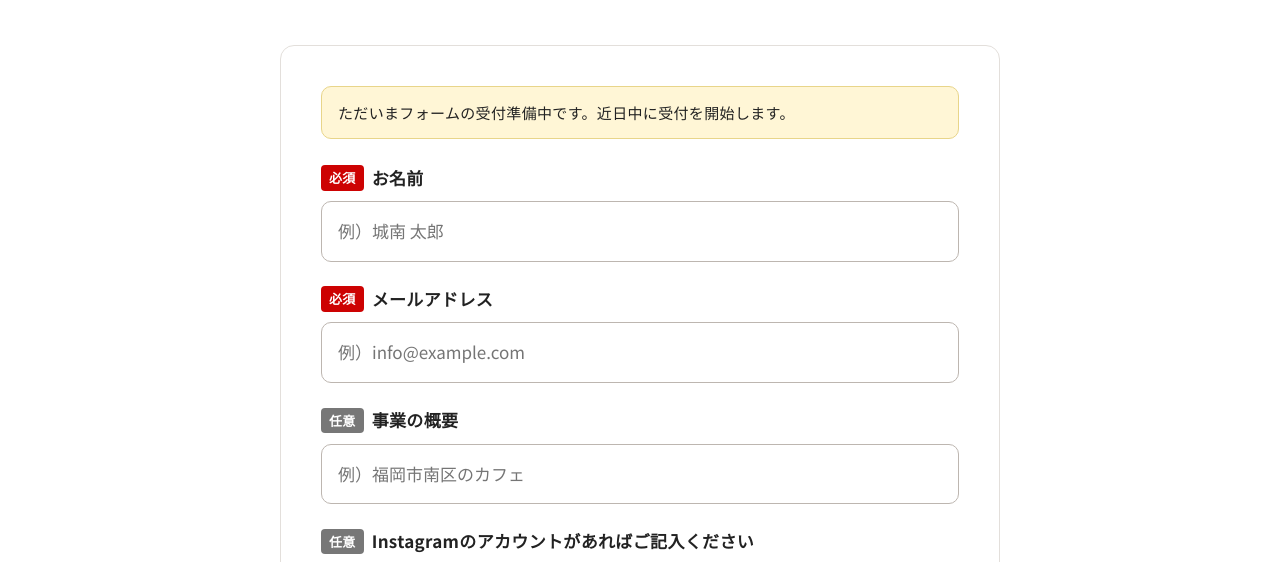
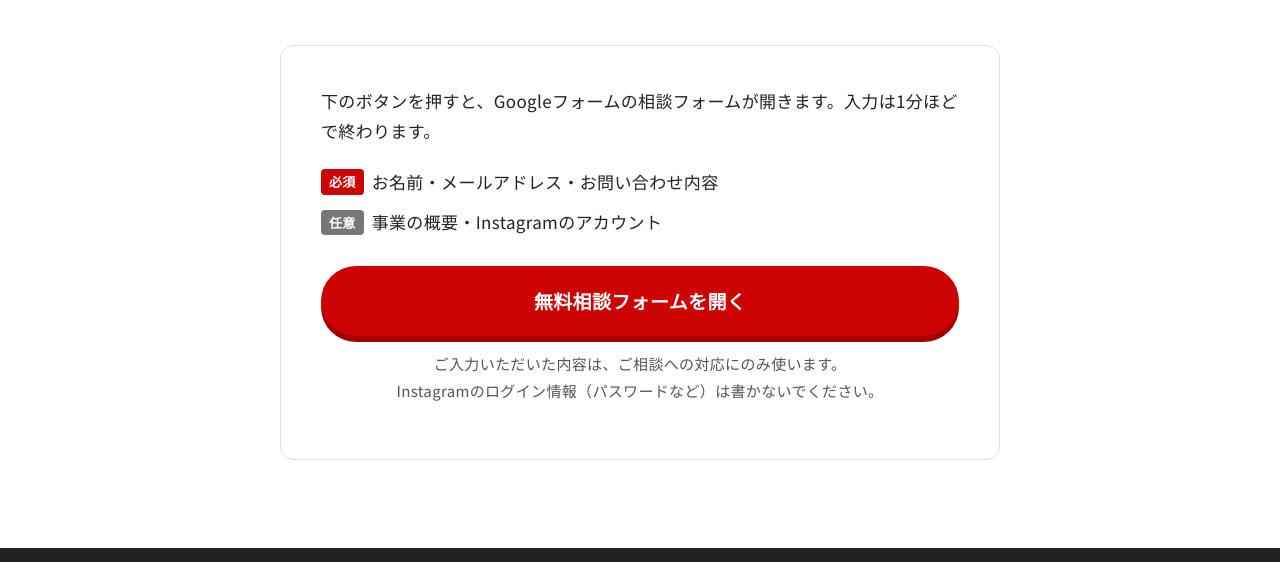
Before and after one commit to spseishirotaguchi-sudo/insta-marutto-lp, a plain HTML site: page index.html in a window 1280 px wide. Shown: the part 9492-10054 px from the top of the page. Drawn offline with Linux system fonts and the light colour scheme.

Commit message:
相談フォームをGoogleフォームにつなぐ
Co-Authored-By: Claude Opus 5.5 <noreply@anthropic.com>

```diff
--- a/index.html
+++ b/index.html
@@ -182,6 +182,8 @@
   .field input:focus, .field textarea:focus { outline: 3px solid rgba(205,2,2,.25); border-color: var(--red); }
   .field textarea { min-height: 160px; resize: vertical; }
   .form-box .btn { width: 100%; border: none; cursor: pointer; font-family: inherit; }
+  .form-items { list-style: none; padding: 0; margin: 20px 0 28px; display: grid; gap: 10px; }
+  .form-items li { display: flex; align-items: center; gap: 8px; flex-wrap: wrap; }
   .draft-note { background: #FFF6D6; border: 1px solid #E8D58A; border-radius: 10px; padding: 12px 16px; font-size: 15px; margin-bottom: 24px; }
 
   /* 中間CTA */
@@ -564,16 +566,15 @@
       <h2>無料相談フォーム</h2>
       <p class="lead">Instagramの運用でお悩みの方は、お気軽にご連絡ください。<br>目標やお悩みをていねいにお聞きし、お店に合った進め方をご提案します。</p>
     </div>
-    <form class="form-box" onsubmit="return false;">
-      <div class="draft-note">ただいまフォームの受付準備中です。近日中に受付を開始します。</div>
-      <div class="field"><label for="f-name"><span class="req">必須</span>お名前</label><input id="f-name" name="name" type="text" autocomplete="name" required placeholder="例）城南 太郎"></div>
-      <div class="field"><label for="f-mail"><span class="req">必須</span>メールアドレス</label><input id="f-mail" name="email" type="email" autocomplete="email" required placeholder="例）info@example.com"></div>
-      <div class="field"><label for="f-biz"><span class="opt">任意</span>事業の概要</label><input id="f-biz" name="business" type="text" placeholder="例）福岡市南区のカフェ"></div>
-      <div class="field"><label for="f-ig"><span class="opt">任意</span>Instagramのアカウントがあればご記入ください</label><input id="f-ig" name="instagram" type="text" placeholder="例）@your_shop"></div>
-      <div class="field"><label for="f-msg"><span class="req">必須</span>お問い合わせ内容</label><textarea id="f-msg" name="message" required placeholder="ご相談したいことを自由にお書きください"></textarea></div>
-      <button class="btn" type="submit" disabled style="opacity:.5;cursor:not-allowed">送信する（準備中）</button>
-      <p class="cta-note center">ご入力いただいた内容は、ご相談への対応にのみ使います。</p>
-    </form>
+    <div class="form-box">
+      <p>下のボタンを押すと、Googleフォームの相談フォームが開きます。入力は1分ほどで終わります。</p>
+      <ul class="form-items">
+        <li><span class="req">必須</span>お名前・メールアドレス・お問い合わせ内容</li>
+        <li><span class="opt">任意</span>事業の概要・Instagramのアカウント</li>
+      </ul>
+      <a class="btn" href="https://docs.google.com/forms/d/e/1FAIpQLSeWiCLBu9AOEaDEaOAkwFNPn_YiE335nD-VaT0bUupJIHh2jA/viewform" target="_blank" rel="noopener">無料相談フォームを開く</a>
+      <p class="cta-note center">ご入力いただいた内容は、ご相談への対応にのみ使います。<br>Instagramのログイン情報（パスワードなど）は書かないでください。</p>
+    </div>
   </div>
 </section>
 
```
